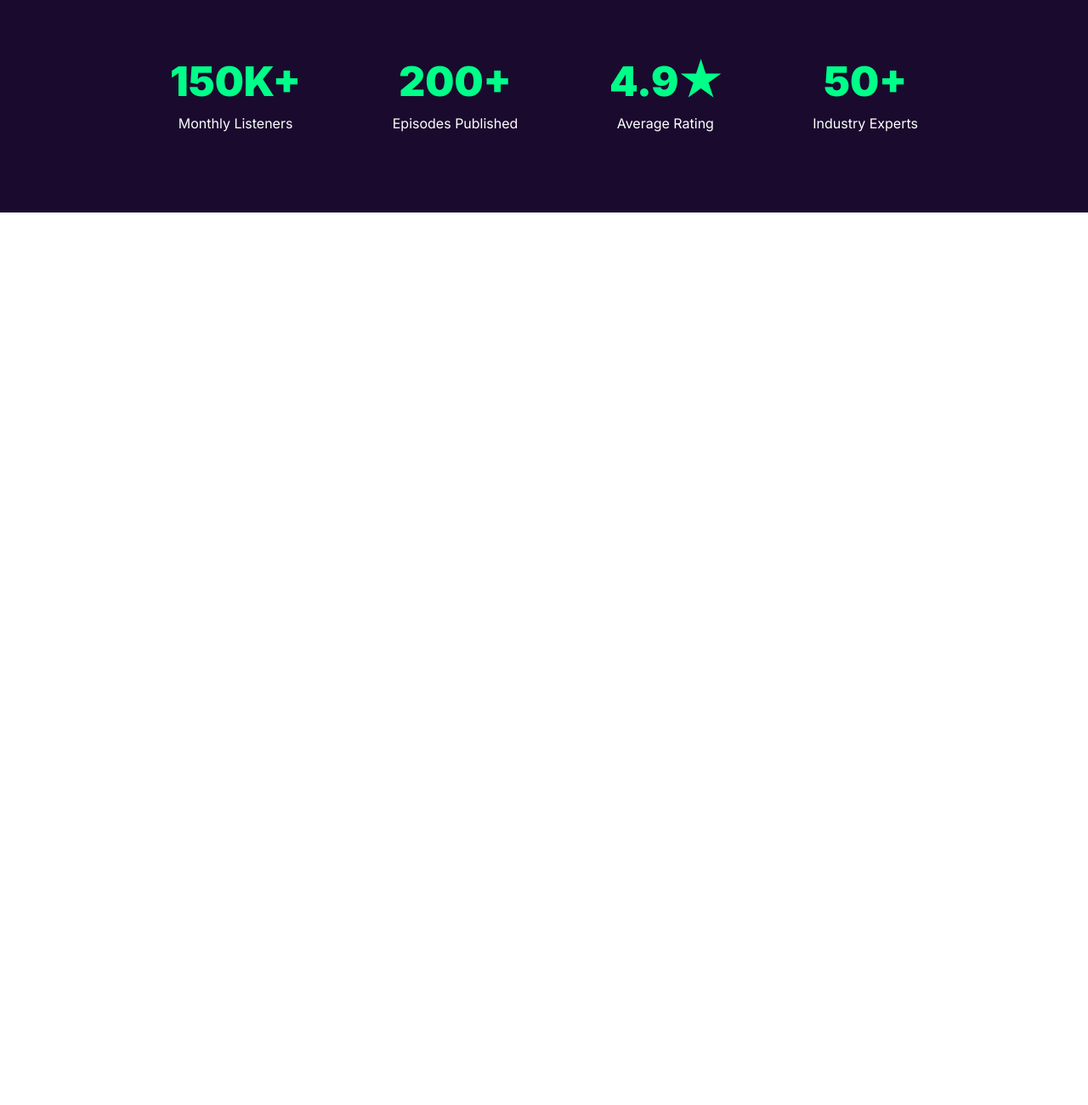
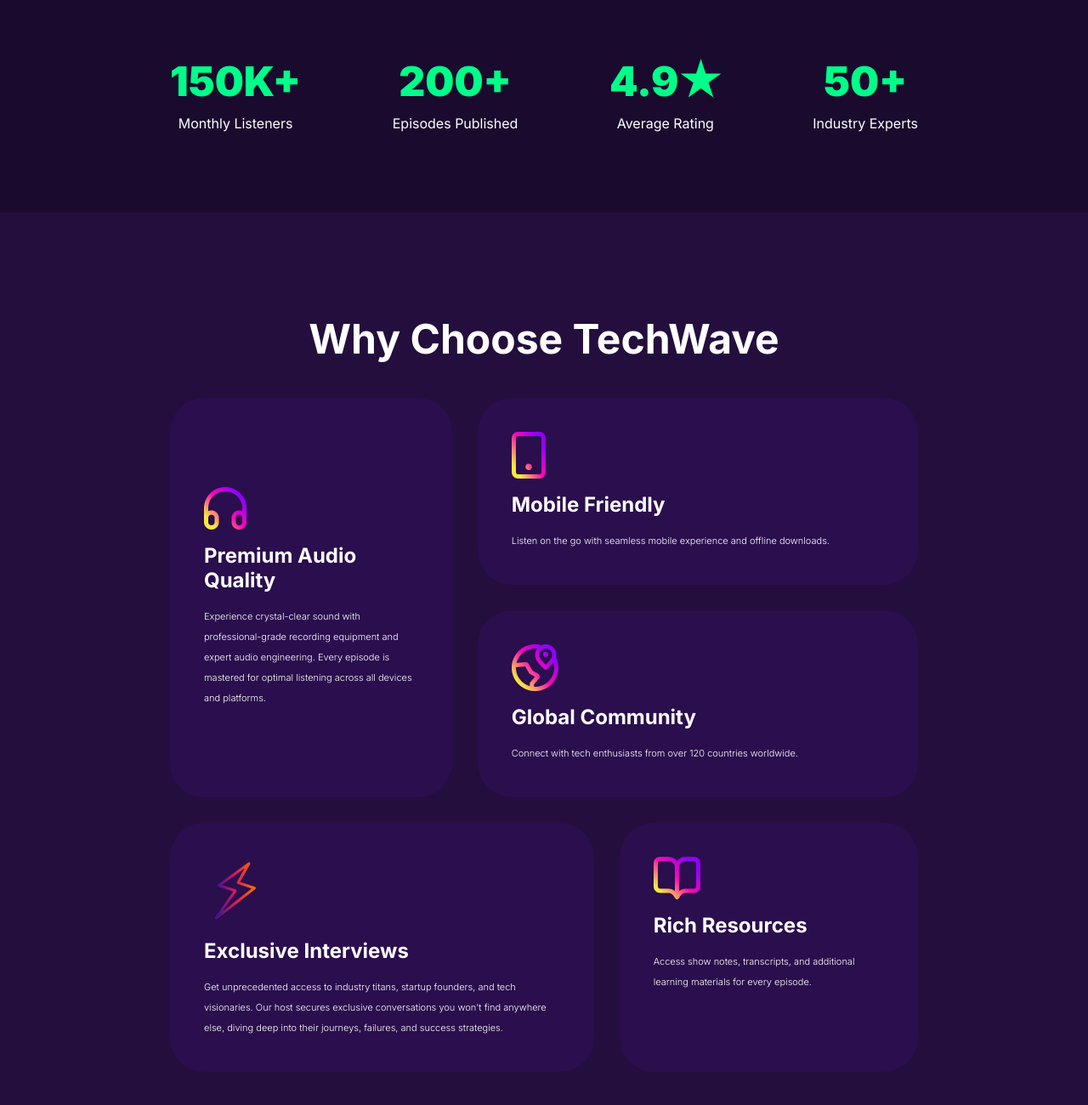
Before and after one commit to mdmonimul95-crypto/b13-A021, a plain HTML site: page index.html in a window 1280 px wide. Shown: the part 1245-2545 px from the top of the page at 85% size. Before the commit the page ends 1495 px from the top, so only its background shows below. Drawn offline with Linux system fonts and the light colour scheme.

Commit message:
baner2-ok

```diff
--- a/index.html
+++ b/index.html
@@ -83,5 +83,39 @@
         </div>
 
     </section>
+    <section id="apps2">
+        <div class="apps2-contriner">
+           <div class="top-letter">
+                Why Choose TechWave
+           </div>
+           <div class="grid-contriner">
+             <div class="headphone">
+                <img src="./assets/headphone.png">
+                <span class="grid-h4" >Premium Audio Quality</span>
+                <span class="grid-h5">Experience crystal-clear sound with professional-grade recording equipment and expert audio engineering. Every episode is mastered for optimal listening across all devices and platforms.</span>
+             </div>
+             <div class="Mobile-Friendly">
+                <img src="./assets/device.png">
+                <span class="grid-h4">Mobile Friendly</span>
+                <span class="grid-h5">Listen on the go with seamless mobile experience and offline downloads.</span>
+             </div>
+             <div class="Global">
+                <img src="./assets/location.png">
+                <span class="grid-h4">Global Community</span>
+                <span class="grid-h5">Connect with tech enthusiasts from over 120 countries worldwide.</span>
+             </div>
+             <div class="Exclusive">
+                <img class="Exclusive1" src="./assets/lightning-bolt.png">
+                <span class="grid-h4">Exclusive Interviews</span>
+                <span class="grid-h5">Get unprecedented access to industry titans, startup founders, and tech visionaries. Our host secures exclusive conversations you won't find anywhere else, diving deep into their journeys, failures, and success strategies.</span>
+             </div>
+             <div class="Rich">
+                <img src="./assets/resource.png">
+                <span class="grid-h4">Rich Resources</span>
+                <span class="grid-h5">Access show notes, transcripts, and additional learning materials for every episode.</span>
+             </div>
+           </div>
+        </div>
+    </section>
 </body>
 </html>
--- a/style1.css
+++ b/style1.css
@@ -245,3 +245,77 @@ display: none;
     text-align: center;
     padding-top: 10px;
 }
+.apps2-contriner{
+   padding: 120px 200px;
+   background:  #230E3D;
+   max-width: 1600px;
+   height: 1121px;
+   gap: 40px;
+}
+.top-letter{
+   color: #FFFFFF;
+   font-style: Bold;
+   font-size: 48px;
+   font-weight: 700;
+   line-height: 58px;
+   etter-spacing: 0%;
+   text-align: center;
+   max-width: 1200px;
+   height: 58px;
+}
+
+
+.Exclusive1{
+    height: 80px;
+}
+.grid-contriner>*{
+    /* background-color: #351165; */
+    padding: 40px;
+    border-radius: 40px;
+    background: rgba(53, 17, 101, 0.4);
+    display: flex;
+    flex-direction: column;
+    align-items: flex-start;
+    color: #FFFFFF;
+    gap: 16px;
+
+}
+.grid-h4{
+    font-style: Bold;
+    font-size: 24px;
+    font-weight: 700;
+    ine-height: 29px;
+    letter-spacing: 0%;
+    text-align: left;
+}
+.grid-h5{
+    font-size: 11px;
+    font-weight:300;
+    line-height: 24px;
+    text-align: left;
+}
+.headphone{
+    grid-area:headphone ;
+    justify-content: center;
+}
+.Mobile-Friendly{
+    grid-area: Mobile-Friendly;
+}
+.Global{
+    grid-area: Global;
+}
+.Exclusive{
+    grid-area: Exclusive;
+}
+.Rich{
+    grid-area: Rich;
+}
+.grid-contriner{
+    display: grid;
+    padding-top: 40px;
+    gap: 30px;
+    grid-template-areas:
+    "headphone Mobile-Friendly Mobile-Friendly"
+    "headphone Global Global"
+    "Exclusive Exclusive Rich";
+}
```
Also changed, not shown: assets/lightning-bolt.png (added).
